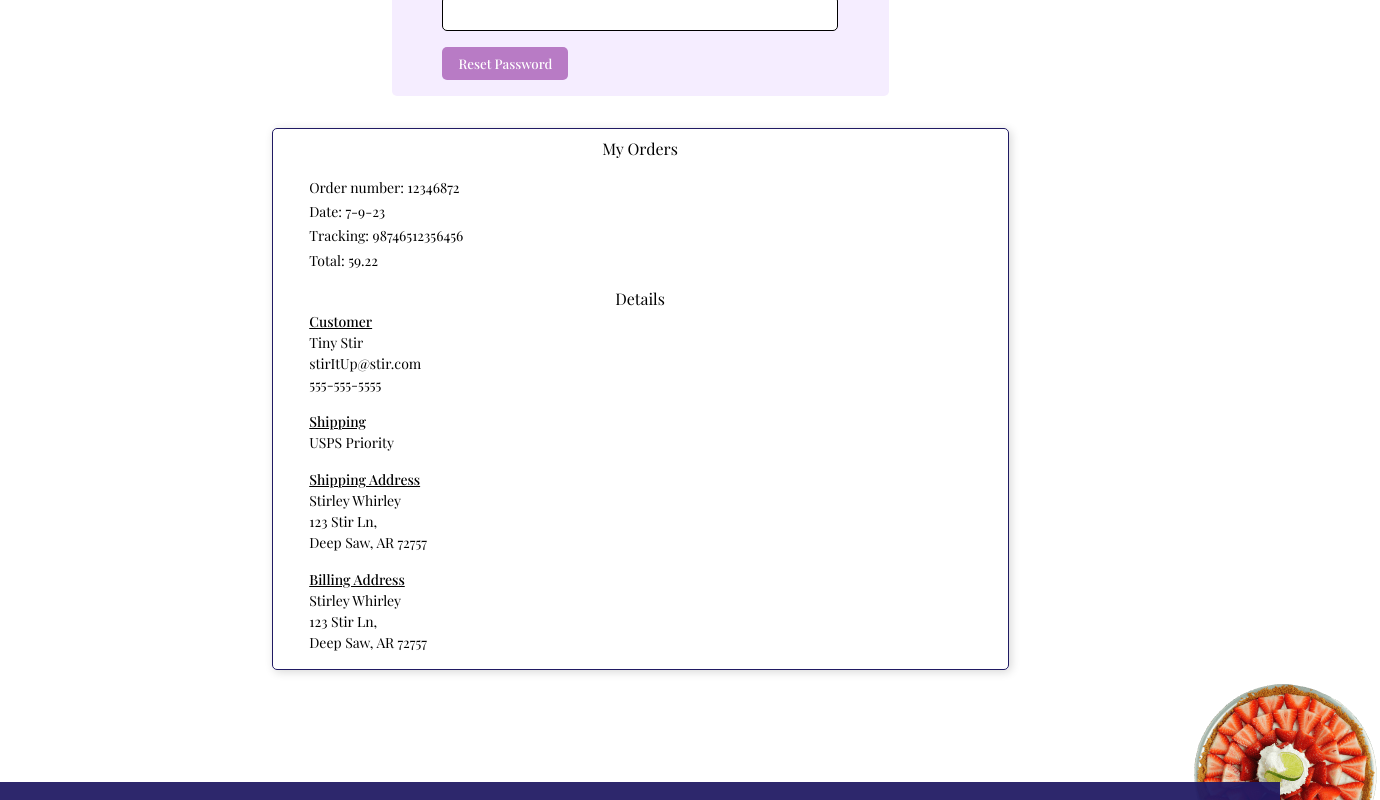
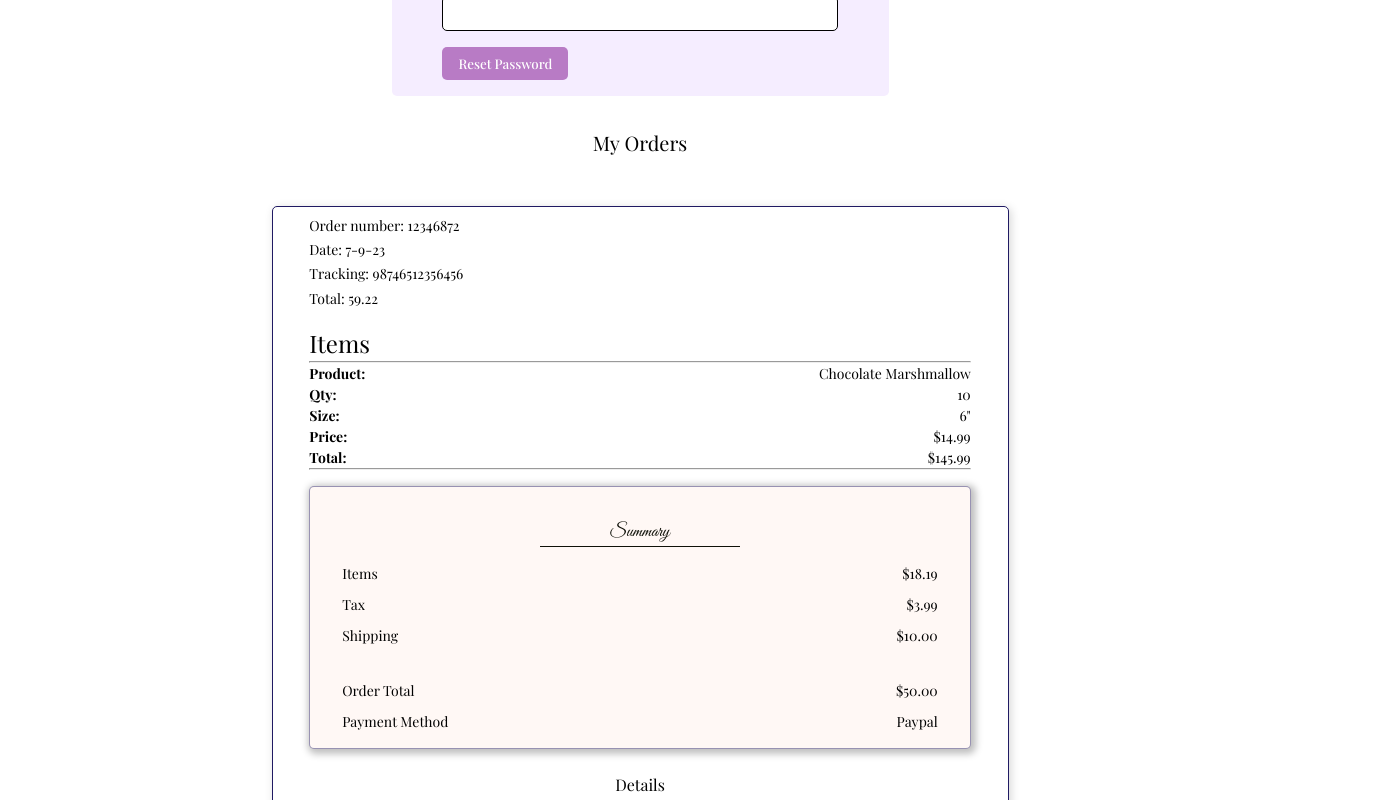
Before and after one commit to joneskb1/cheesecake-shop-mern, a React (Vite) app in the folder client/: page /my-account in a window 1280 px wide. Shown: the part 520-1320 px from the top of the page, 1380 px wide, since content can reach past the window. Built offline with nearby package versions, Linux system fonts and the light colour scheme.

Commit message:
added order card and summary to my-account

```diff
--- a/client/src/components/MyAccount/MyAccountOrders.jsx
+++ b/client/src/components/MyAccount/MyAccountOrders.jsx
@@ -1,12 +1,20 @@
-import styles from './MyAccountOrders.module.css';
+import styles from "./MyAccountOrders.module.css";
 
-import MyAccountOrdersInfo from './MyAccountOrdersInfo';
-import MyAccountDetails from './MyAccountDetails';
+import MyAccountOrdersInfo from "./MyAccountOrdersInfo";
+import MyAccountDetails from "./MyAccountDetails";
+import SummaryPlaceOrder from "../SummaryPlaceOrder";
+import ProductCard from "./ProductCard";
 
 export default function MyAccountOrders() {
   return (
     <section className={styles.section}>
       <MyAccountOrdersInfo />
+      <div className={styles.orderSummaryContainer}>
+        <h2 className={styles.header}>Items</h2>
+        <hr></hr>
+        <ProductCard />
+        <SummaryPlaceOrder placeOrderBtn={false} />
+      </div>
       <MyAccountDetails />
     </section>
   );
--- a/client/src/components/MyAccount/MyAccountOrders.module.css
+++ b/client/src/components/MyAccount/MyAccountOrders.module.css
@@ -8,3 +8,8 @@
   border-radius: 5px;
   box-shadow: 2px 2px 10px 0px rgba(0, 0, 0, 0.16);
 }
+
+.orderSummaryContainer {
+  width: 90%;
+  margin: 0 auto;
+}
--- a/client/src/components/MyAccount/MyAccountOrdersInfo.jsx
+++ b/client/src/components/MyAccount/MyAccountOrdersInfo.jsx
@@ -1,9 +1,9 @@
-import styles from './MyAccountOrdersInfo.module.css';
+import styles from "./MyAccountOrdersInfo.module.css";
 
 export default function MyAccountOrdersInfo() {
   return (
+    <>
       <div className={styles.orderInfoWrap}>
-      <h2 className={styles.sectionHeader}>My Orders</h2>
         <div className={styles.orderInfo}>
           <p className={styles.orderInfoP}>Order number: 12346872</p>
           <p className={styles.orderInfoP}>Date: 7-9-23</p>
@@ -11,5 +11,6 @@ export default function MyAccountOrdersInfo() {
           <p className={styles.orderInfoP}>Total: 59.22</p>
         </div>
       </div>
+    </>
   );
 }
--- /dev/null
+++ b/client/src/components/MyAccount/ProductCard.jsx
@@ -0,0 +1,25 @@
+import styles from "./ProductCard.module.css";
+
+export default function ProductCard() {
+  return (
+    <>
+      <div className={`${styles.orderContainer}`}>
+        <p className={styles.header}>Product:</p>
+        <p className={styles.text}>Chocolate Marshmallow</p>
+
+        <p className={styles.header}>Qty:</p>
+        <p className={styles.text}>10</p>
+
+        <p className={styles.header}>Size:</p>
+        <p className={styles.text}>6&quot;</p>
+
+        <p className={styles.header}>Price:</p>
+        <p className={styles.text}>$14.99</p>
+
+        <p className={styles.header}>Total:</p>
+        <p className={styles.text}>$145.99</p>
+      </div>
+      <hr className={styles.line} />
+    </>
+  );
+}
--- /dev/null
+++ b/client/src/components/MyAccount/ProductCard.module.css
@@ -0,0 +1,17 @@
+.orderContainer {
+  display: grid;
+  grid-template-columns: 1fr 2fr;
+}
+
+.header {
+  justify-self: start;
+  font-family: var(--header-title-font-bold);
+  font-size: 14px;
+  text-align: left;
+}
+
+.text {
+  justify-self: end;
+  font-size: 14px;
+  text-align: right;
+}
--- a/client/src/components/SummaryPlaceOrder.jsx
+++ b/client/src/components/SummaryPlaceOrder.jsx
@@ -1,6 +1,6 @@
 import styles from "./SummaryPlaceOrder.module.css";
 import CheckoutBtn from "./mini-cart/CheckoutBtn";
-export default function SummaryPlaceOrder() {
+export default function SummaryPlaceOrder({ placeOrderBtn = true }) {
   return (
     <div className={`${styles.summaryContainer}`}>
       <h2 className={styles.summaryHeading}>Summary</h2>
@@ -16,7 +16,7 @@ export default function SummaryPlaceOrder() {
         <p className={styles.left}>Payment Method</p>
         <p className={styles.right}>Paypal</p>
       </div>
-      <CheckoutBtn>Place Order</CheckoutBtn>
+      {placeOrderBtn && <CheckoutBtn>Place Order</CheckoutBtn>}
     </div>
   );
 }
--- a/client/src/screens/MyAccountScreen.jsx
+++ b/client/src/screens/MyAccountScreen.jsx
@@ -1,29 +1,31 @@
-import styles from './MyAccountScreen.module.css';
+import styles from "./MyAccountScreen.module.css";
 
-import MyAccountForm from '../components/MyAccount/MyAccountForm';
-import MyAccountOrders from '../components/MyAccount/MyAccountOrders';
+import MyAccountForm from "../components/MyAccount/MyAccountForm";
+import MyAccountOrders from "../components/MyAccount/MyAccountOrders";
 
-import backgroundCake1 from '../assets/images/my-account-cheesecake-mobile-199w.png';
+import backgroundCake1 from "../assets/images/my-account-cheesecake-mobile-199w.png";
 
-import backgroundCake2 from '../assets/images/cart-cake.png';
+import backgroundCake2 from "../assets/images/cart-cake.png";
 
 export default function MyAccountScreen() {
   return (
     <div className={styles.accountScreen}>
       <img
         src={backgroundCake1}
-        alt='cheesecake'
+        alt="cheesecake"
         className={styles.backgroundCake1}
       />
 
       <h1 className={styles.accountHeader}>My Account</h1>
 
       <MyAccountForm />
+      <h2 className={styles.accountHeader}>My Orders</h2>
+
       <MyAccountOrders />
 
       <img
         src={backgroundCake2}
-        alt='cheesecake'
+        alt="cheesecake"
         className={styles.backgroundCake2}
       />
     </div>
--- a/client/src/screens/MyAccountScreen.module.css
+++ b/client/src/screens/MyAccountScreen.module.css
@@ -1,6 +1,7 @@
 .accountScreen {
   position: relative;
   padding-top: 2.5rem;
+  overflow: hidden;
 }
 
 .backgroundCake1 {
```
Lines whose indentation alone changed are shown as unchanged.
